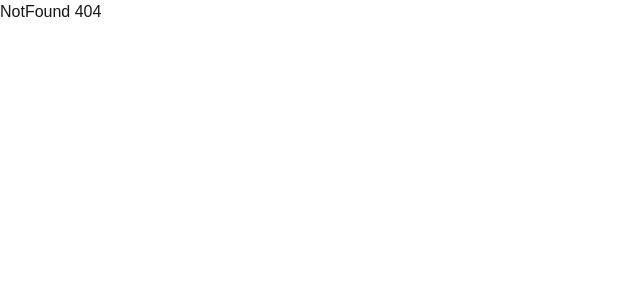
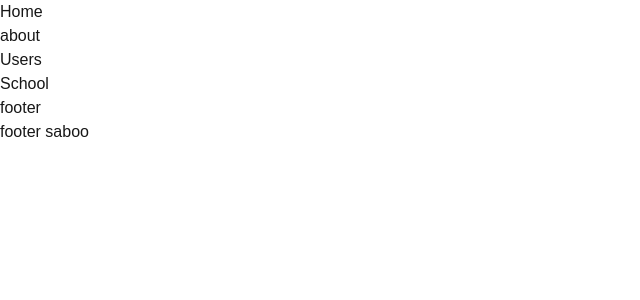
Before and after one commit to sabaif-s/Next_App_Start, a Next.js app: page /school in a window 1280 px wide. Before the commit this address had no page. Shown: the top 300 px of the page, without its empty margins (0-640 px from the left). Built offline with nearby package versions, Linux system fonts and the light colour scheme.

Commit message:
learning layout

```diff
--- a/app/layout.js
+++ b/app/layout.js
@@ -24,6 +24,7 @@ export default function RootLayout({ children }) {
       >
 
         {children}
+
       </body>
     </html>
   );
--- /dev/null
+++ b/app/school/alii/page.js
@@ -0,0 +1,9 @@
+import React from 'react'
+
+function Alii() {
+  return (
+    <div>Alii</div>
+  )
+}
+
+export default Alii
--- /dev/null
+++ b/app/school/layout.js
@@ -0,0 +1,15 @@
+import NavBar from '@/components/NavBar'
+import FooterJsx from '@/components/Footer'
+import React from 'react'
+
+function layout({children}) {
+  return (
+    <div>
+        <NavBar/>
+        {children}
+        <FooterJsx/>
+    </div>
+  )
+}
+
+export default layout
--- /dev/null
+++ b/app/school/oda/page.js
@@ -0,0 +1,13 @@
+import React from 'react'
+
+function
+Oda () {
+  return (
+    <div>
+        Oda
+    </div>
+  )
+}
+
+export default
+Oda
--- /dev/null
+++ b/app/school/page.js
@@ -0,0 +1,9 @@
+import React from 'react'
+
+function  School() {
+  return (
+    <div> School</div>
+  )
+}
+
+export default  School
--- /dev/null
+++ b/components/Footer.jsx
@@ -0,0 +1,20 @@
+import React from 'react';
+
+const  FooterJsx = () => {
+    return (
+        <div>
+            <footer>
+                <ul>
+                    <li>
+                        footer
+                    </li>
+                    <li>
+                        footer saboo
+                    </li>
+                </ul>
+            </footer>
+        </div>
+    );
+};
+
+export default  FooterJsx;
```
